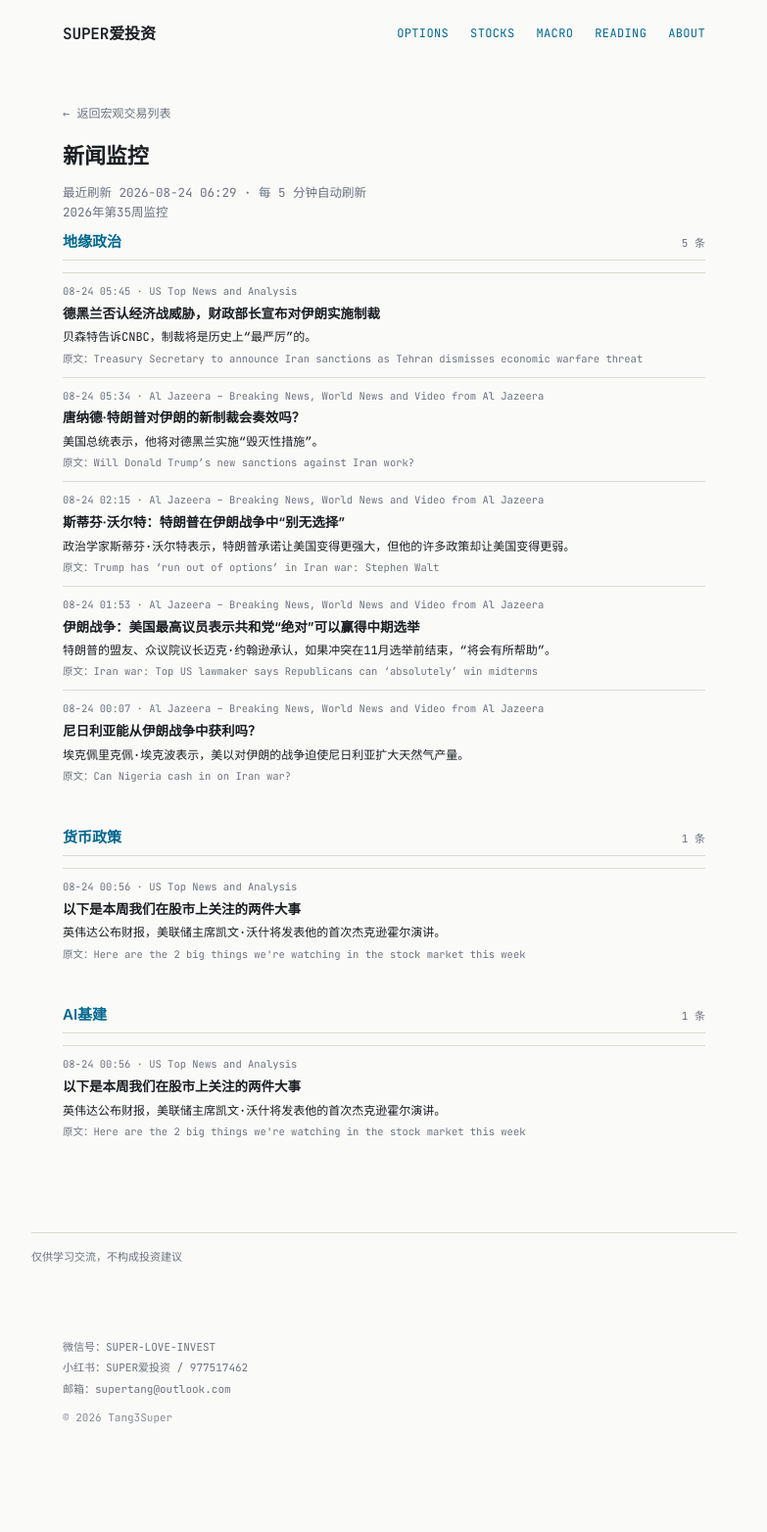
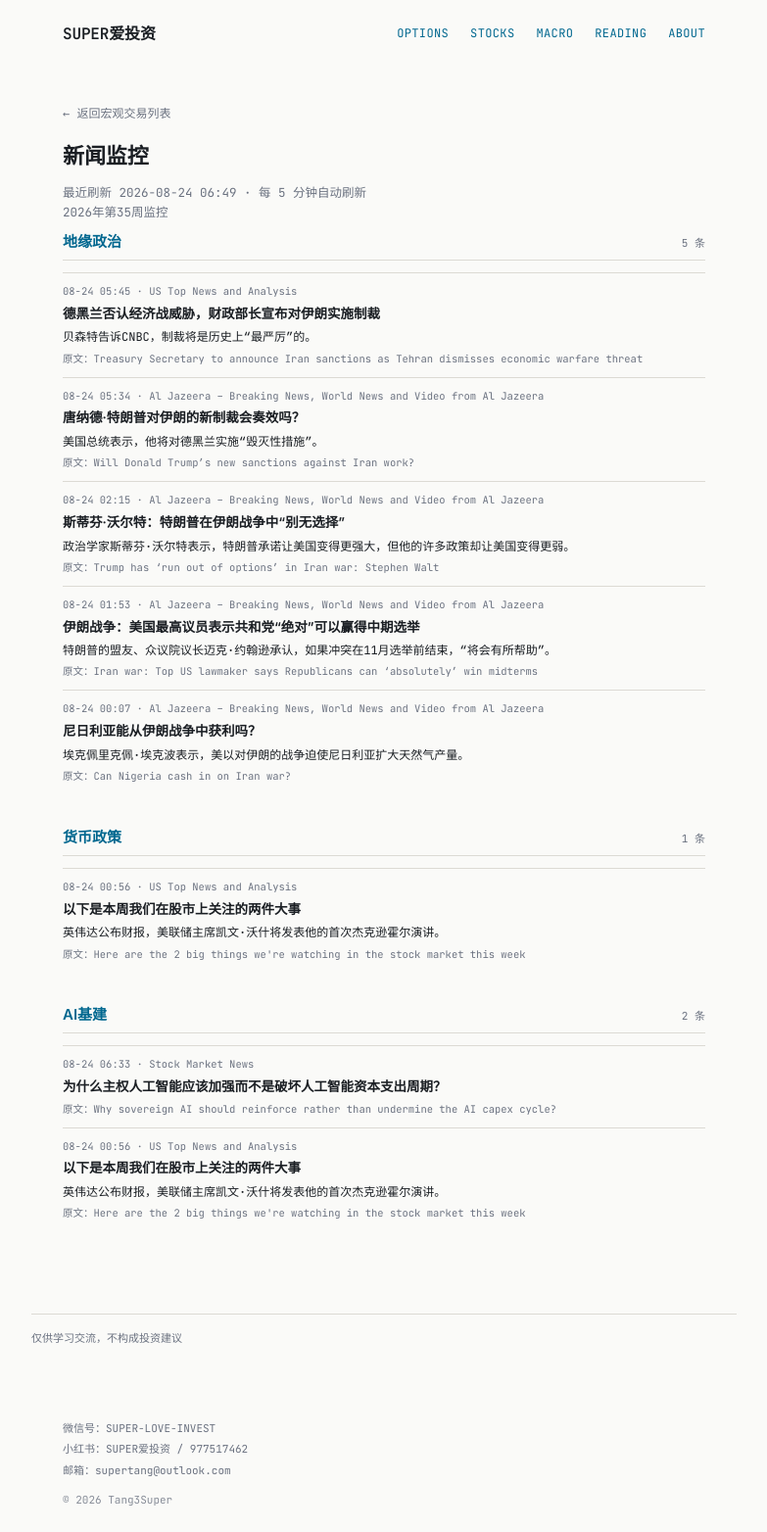
Before and after one commit to tang3super/tang3super.github.io, a Jekyll site: the page built from macro-trade/news-digest.md, in a window 1280 px wide. Shown: the whole page at 98% size, without its empty margins (248-1031 px from the left). Built offline with Jekyll 4.4.1, drawn with Linux system fonts in a browser that asks for light colours; before the commit the page ends 1481 px from its top, so only the background shows below that.

Commit message:
sync news-digest article

```diff
--- a/macro-trade/news-digest.md
+++ b/macro-trade/news-digest.md
@@ -5,7 +5,7 @@ title: 新闻监控
 date: '2026-08-24'
 summary: 2026年第35周监控
 week_label: 2026年第35周监控
-last_updated: 2026-08-24 06:29
+last_updated: 2026-08-24 06:49
 refresh_note: 每 5 分钟自动刷新
 topics:
 - name: 地缘政治
@@ -56,6 +56,12 @@ topics:
     summary_zh: 英伟达公布财报，美联储主席凯文·沃什将发表他的首次杰克逊霍尔演讲。
 - name: AI基建
   items:
+  - title: Why sovereign AI should reinforce rather than undermine the AI capex cycle?
+    summary: ''
+    link: https://www.investing.com/news/stock-market-news/why-sovereign-ai-should-reinforce-rather-than-undermine-the-ai-capex-cycle-4872480
+    source: Stock Market News
+    time: 08-24 06:33
+    title_zh: 为什么主权人工智能应该加强而不是破坏人工智能资本支出周期？
   - title: Here are the 2 big things we're watching in the stock market this week
     summary: Nvidia reports earnings, and Fed Chairman Kevin Warsh is set to deliver his first Jackson Hole speech.
     link: https://www.cnbc.com/2026/08/23/here-are-the-2-big-things-were-watching-in-the-stock-market-this-week.html
```
